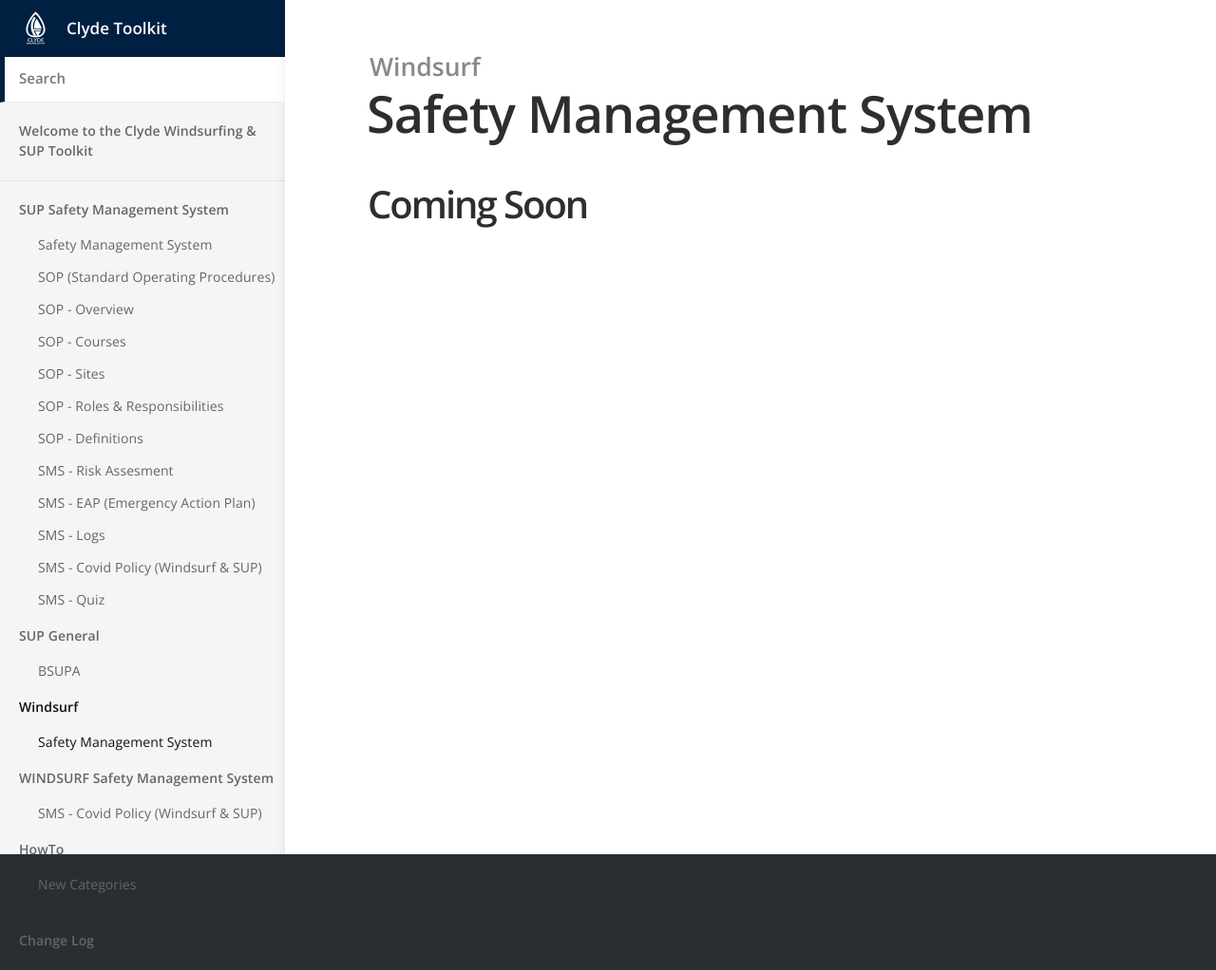
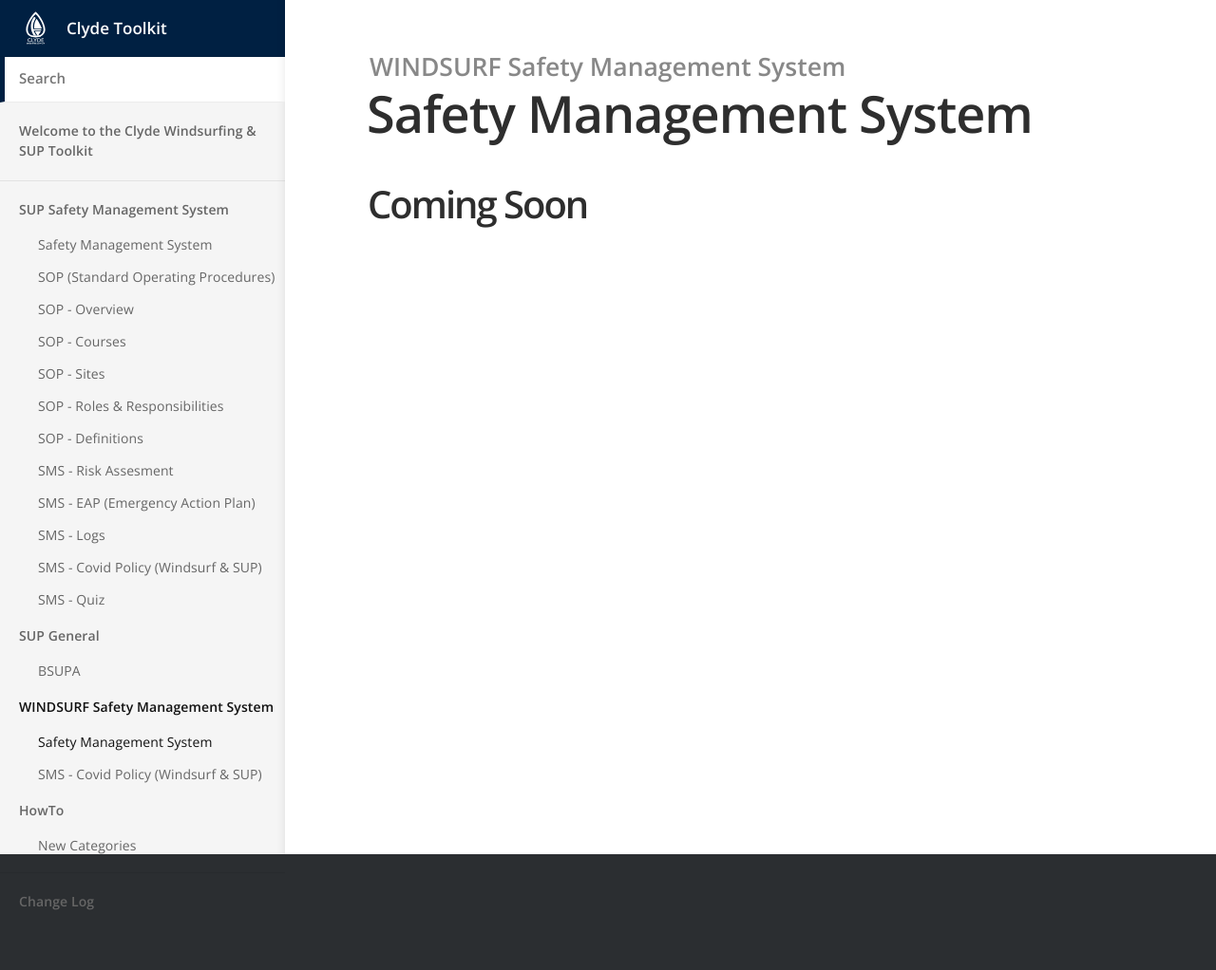
Before and after one commit to numbat70/clyde, a Jekyll site: the page built from _docs/Content/50-WINDSURF_SMS.md, in a window 1280 px wide. Shown: the whole page at 95% size. Built offline with Jekyll 4.4.1, drawn with Linux system fonts in a browser that asks for light colours; after the commit the page ends 981 px from its top, so only the background shows below that.

Commit message:
Update 50-WINDSURF_SMS.md
MK

```diff
--- a/_docs/Content/50-WINDSURF_SMS.md
+++ b/_docs/Content/50-WINDSURF_SMS.md
@@ -1,6 +1,6 @@
 ---
 title: Safety Management System
-category: Windsurf
+category: WINDSURF Safety Management System
 order: 50
 ---
 
```
